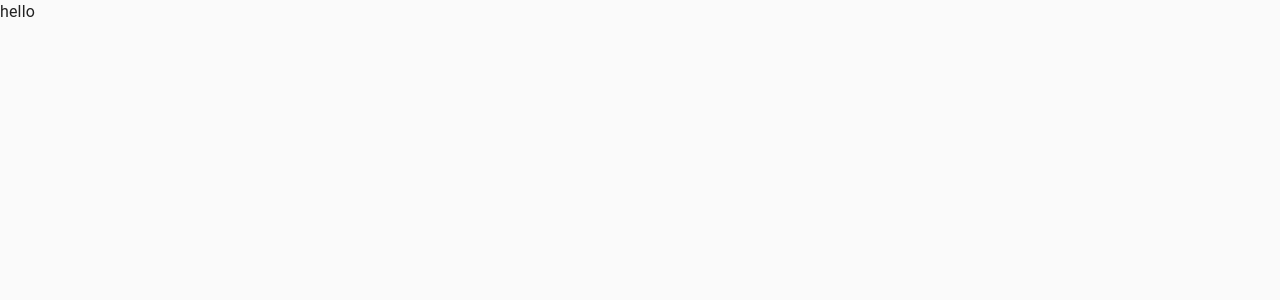
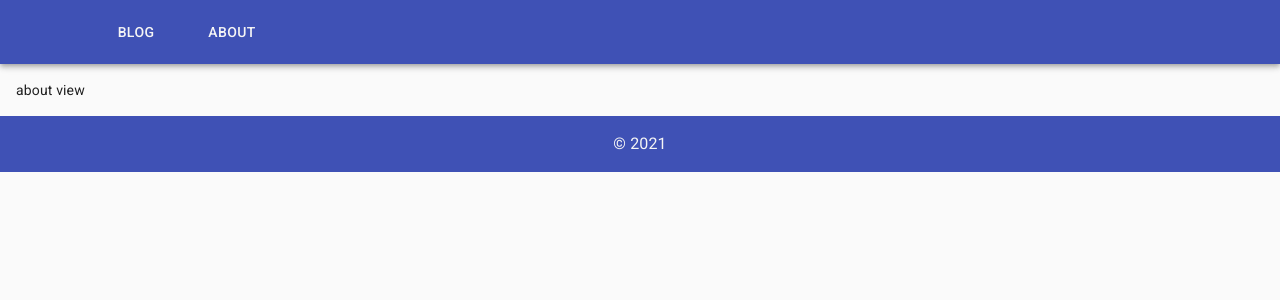
Before and after one commit to magikabdul/chmaro-technical-blog, a React (Create React App) app in the folder src/web/: page /about in a window 1280 px wide. Shown: the top 300 px of the page. Built offline with nearby package versions, Linux system fonts and the light colour scheme.

Commit message:
basic appearance of main components, routing added

```diff
--- a/src/web/package.json
+++ b/src/web/package.json
@@ -10,6 +10,7 @@
     "@testing-library/user-event": "^12.8.1",
     "react": "^17.0.1",
     "react-dom": "^17.0.1",
+    "react-router-dom": "^5.2.0",
     "react-scripts": "4.0.3",
     "web-vitals": "^1.1.0"
   },
--- a/src/web/public/index.html
+++ b/src/web/public/index.html
@@ -10,6 +10,7 @@
             content="Technical Blog"
     />
     <title>Technical Blog</title>
+    <link rel="stylesheet" href="https://fonts.googleapis.com/css?family=Roboto:300,400,500,700&display=swap" />
 </head>
 <body>
 <noscript>You need to enable JavaScript to run this app.</noscript>
--- /dev/null
+++ b/src/web/src/components/index.js
@@ -0,0 +1,4 @@
+import {Footer} from "./organisms/Footer";
+import {Header} from "./organisms/Header";
+
+export {Footer, Header};
--- /dev/null
+++ b/src/web/src/components/organisms/Footer.js
@@ -0,0 +1,27 @@
+import React from 'react';
+import {makeStyles, Typography} from "@material-ui/core";
+
+const useStyles = makeStyles((theme) => ({
+    root: {
+        display: "flex",
+        justifyContent: "center",
+        alignItems: "center",
+
+        background: "#3f51b5",
+        padding: theme.spacing(2)
+    },
+
+    info: {
+        color: "#f5f5f5"
+    },
+}))
+
+export function Footer() {
+    const classes = useStyles();
+
+    return(
+        <footer className={classes.root}>
+            <Typography className={classes.info}>&copy; {new Date().getFullYear()}</Typography>
+        </footer>
+    )
+}
--- /dev/null
+++ b/src/web/src/components/organisms/Header.js
@@ -0,0 +1,39 @@
+import React from 'react';
+import {Link} from 'react-router-dom';
+import {AppBar, Button, makeStyles, Toolbar} from "@material-ui/core";
+
+const useStyles = makeStyles((theme) => ({
+    root: {
+        marginLeft: theme.spacing(10),
+    },
+
+    link: {
+        textDecoration: "none",
+        color: '#f5f5f5',
+    },
+
+    menuItem: {
+        textTransform: "uppercase",
+        padding: "0 16",
+        marginRight: theme.spacing(4),
+        fontSize: 14,
+    },
+}))
+
+export function Header() {
+    const classes = useStyles();
+
+    return(
+        <AppBar position={"relative"}>
+            <Toolbar className={classes.root}>
+                <Link className={classes.link} to={"/"}>
+                    <Button className={classes.menuItem} color={"inherit"}>blog</Button>
+                </Link>
+
+                <Link className={classes.link} to={"/about"}>
+                    <Button className={classes.menuItem} color={"inherit"}>about</Button>
+                </Link>
+            </Toolbar>
+        </AppBar>
+    )
+}
--- a/src/web/src/index.js
+++ b/src/web/src/index.js
@@ -1,6 +1,6 @@
 import React from 'react';
 import ReactDOM from 'react-dom';
-import App from './views/App';
+import App from './pages/App';
 
 ReactDOM.render(
     <React.StrictMode>
--- /dev/null
+++ b/src/web/src/pages/App.js
@@ -0,0 +1,29 @@
+import React from 'react';
+import {BrowserRouter, Route, Switch} from "react-router-dom";
+import {ThemeProvider} from '@material-ui/core/styles';
+import {CssBaseline} from '@material-ui/core'
+
+import theme from "../theme/theme";
+import {Footer, Header} from "../components";
+import {About, Home} from "../views";
+
+function App() {
+    return (
+        <React.Fragment>
+            <CssBaseline/>
+            <ThemeProvider theme={theme}>
+                <BrowserRouter>
+                    <Header/>
+                    <Switch>
+                        <Route path={"/"} exact component={Home}/>
+                        <Route path={"/about"} exact component={About}/>
+                    </Switch>
+
+                </BrowserRouter>
+                <Footer/>
+            </ThemeProvider>
+        </React.Fragment>
+    )
+}
+
+export default App;
--- /dev/null
+++ b/src/web/src/views/About.js
@@ -0,0 +1,8 @@
+import React from 'react';
+import {Layout} from "./Layout";
+
+export function About() {
+    return(
+        <Layout>about view</Layout>
+    )
+}
--- a/src/web/src/views/App.js
+++ /dev/null
@@ -1,18 +0,0 @@
-import React from 'react';
-import {ThemeProvider} from '@material-ui/core/styles';
-import {CssBaseline, Typography} from '@material-ui/core'
-
-import theme from "../theme/theme";
-
-function App() {
-    return (
-        <React.Fragment>
-            <CssBaseline/>
-            <ThemeProvider theme={theme}>
-                <Typography>hello</Typography>
-            </ThemeProvider>
-        </React.Fragment>
-    )
-}
-
-export default App;
--- /dev/null
+++ b/src/web/src/views/Home.js
@@ -0,0 +1,8 @@
+import React from 'react';
+import {Layout} from "./Layout";
+
+export function Home() {
+    return(
+        <Layout>home view</Layout>
+    )
+}
--- /dev/null
+++ b/src/web/src/views/Layout.js
@@ -0,0 +1,17 @@
+import React from 'react';
+import {makeStyles} from "@material-ui/core";
+
+const useStyles = makeStyles((theme) => ({
+    root: {
+        padding: theme.spacing(2),
+        background: theme.palette.background.default
+    },
+}))
+
+export function Layout({children}) {
+    const classes = useStyles();
+
+    return (
+        <main className={classes.root}>{children}</main>
+    )
+}
--- /dev/null
+++ b/src/web/src/views/index.js
@@ -0,0 +1,5 @@
+import {Layout} from "./Layout";
+import {About} from "./About";
+import {Home} from "./Home";
+
+export {About, Home, Layout};
```
Also changed, not shown: 1 other file (tests, documents, lock files or other folders).
